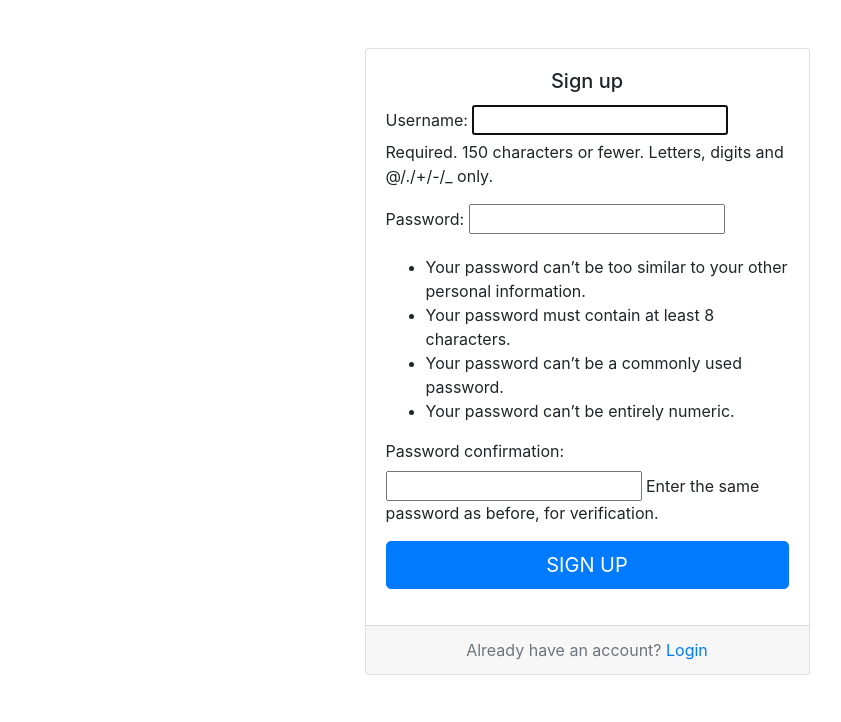
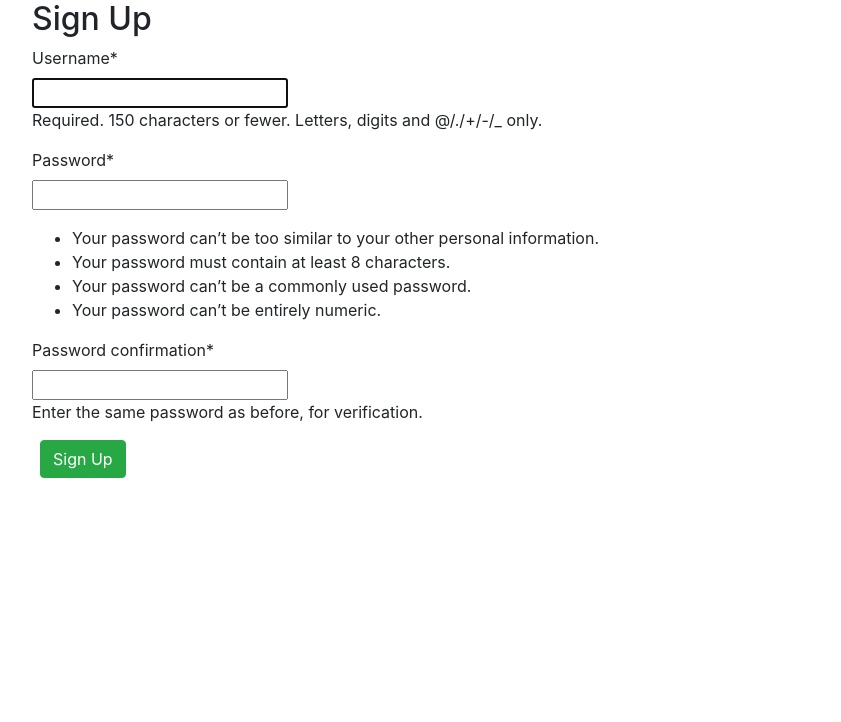
Before and after one commit to coolpythoncodes/portfolio, a Django app: page /accounts/signup/ in a window 1280 px wide. Shown: the part 56-778 px from the top of the page, without its empty margins (53-894 px from the left). Run offline with Django 3.2, Linux system fonts and the light colour scheme; some libraries are stand-ins or nearby versions.

Commit message:
redesigned the signup anf login page

```diff
--- a/template/signup.html
+++ b/template/signup.html
@@ -1,34 +1,29 @@
 {% extends 'home.html' %}
 
+{% load crispy_forms_tags %}
 
-{% block title %}Sign up{% endblock %}
+{% block title %}Sign Up{% endblock %}
 
 
-{% block jobs %}
-<div class="container">
-    <div class="row">
-      <div class="col-sm-9 col-md-7 col-lg-5 mx-auto">
-        <div class="card card-signin my-5">
-          <div class="card-body">
-            <h5 class="card-title text-center">Sign up</h5>
-            <form method="post">{% csrf_token %}
-			{{form.as_p}}
-			<button class="btn btn-lg btn-primary btn-block text-uppercase" type="submit">Sign up</button>
+
+    {% block jobs %}
+    <div class="container">
+        <h2>Sign Up</h2>
+        <form method="post">{% csrf_token %}
+            {{form|crispy}}
+            <button class="btn btn-success ml-2" type="submit">Sign Up</button>
+        </form>
+
+    </div>
 
 
-			</form>
-          </div>
-          <div class="card-footer text-muted text-center">
-            Already have an account? <a href="{% url 'login' %}">Login</a>
-          </div>
 
-        </div>
-
-        </div>
-      </div>
-    </div>
-  </div>
 {% endblock jobs %}
 
+
+
+
+
 {% block footer %}
+
 {% endblock footer %}
```
Also changed, not shown: template/registration/login.html (+12 -28 lines).
